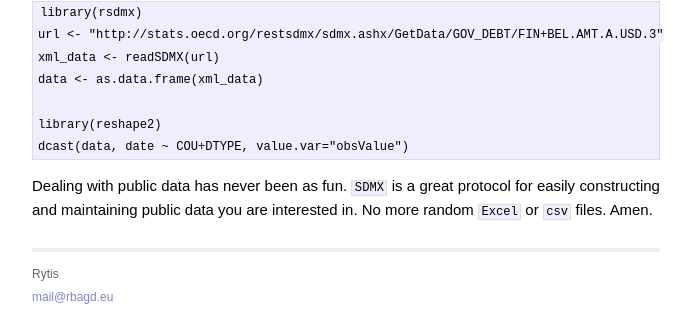
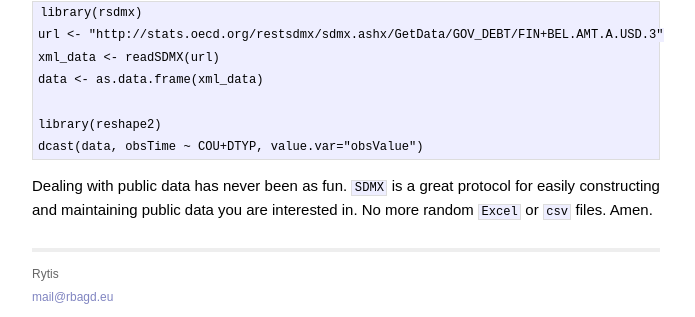
Before and after one commit to rbagd/rbagd.github.io, a Jekyll site: the page built from _posts/2015-03-28-downloading-data-with-sdmx-protocol-from-r.markdown, in a window 1280 px wide and 900 px high, scrolled down 1770 px. Shown: the part 580-897 px from the top of the window, without its empty margins (294-989 px from the left). Built offline with Jekyll 4.4.1, drawn with Linux system fonts in a browser that asks for light colours; Markdown is read by kramdown in place of the engine named in the settings.

Commit message:
Fixed a broken code line.

````diff
--- a/_posts/2015-03-28-downloading-data-with-sdmx-protocol-from-r.markdown
+++ b/_posts/2015-03-28-downloading-data-with-sdmx-protocol-from-r.markdown
@@ -59,7 +59,7 @@ xml_data <- readSDMX(url)
 data <- as.data.frame(xml_data)
 
 library(reshape2)
-dcast(data, date ~ COU+DTYPE, value.var="obsValue")
+dcast(data, obsTime ~ COU+DTYP, value.var="obsValue")
 ```
 
 Dealing with public data has never been as fun. `SDMX` is a great protocol for easily constructing and maintaining public data you are interested in. No more random `Excel` or `csv` files. Amen.
````
